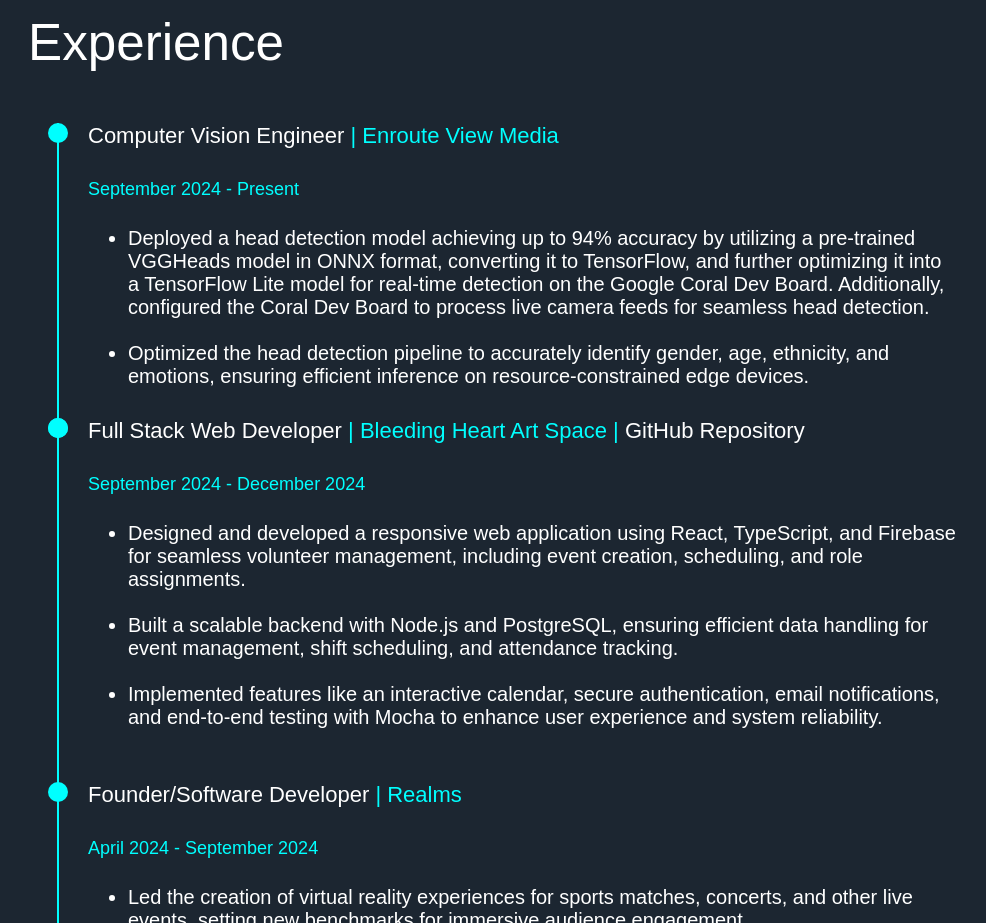
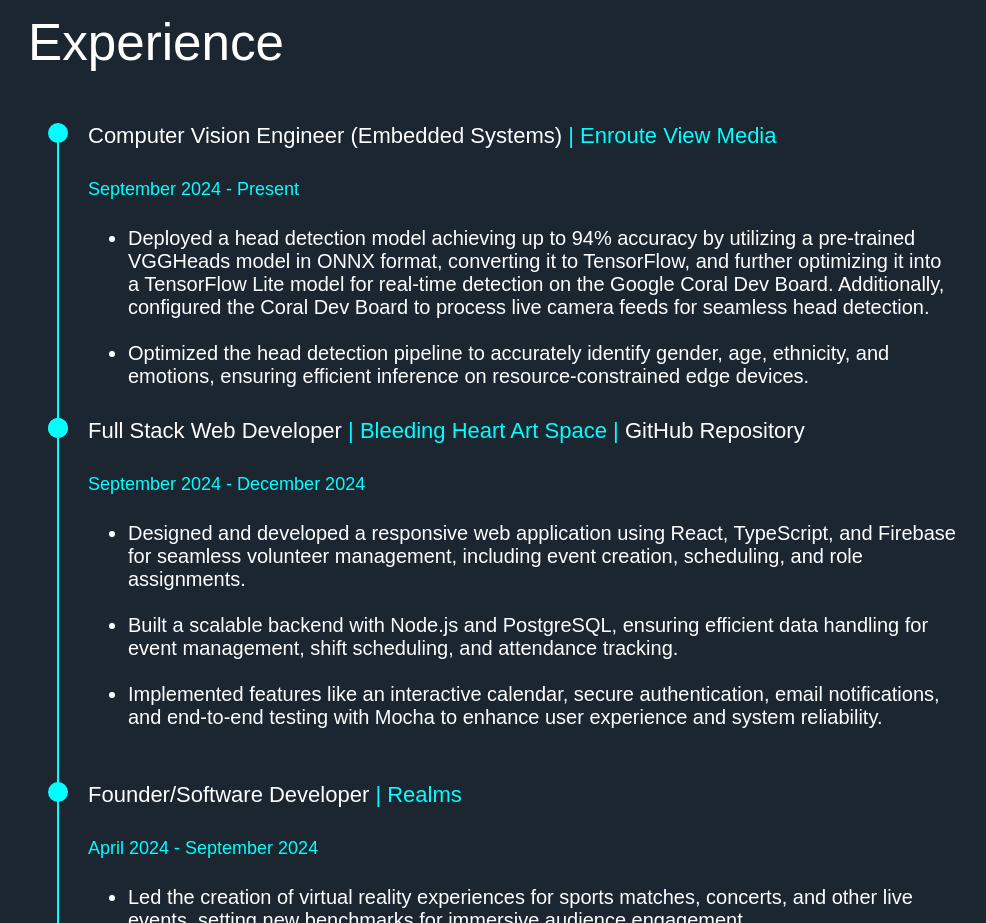
Before and after one commit to RJ-Gajjar/PortfolioWebsite, a plain HTML site: page index.html in a window 1280 px wide. Shown: the part 2060-2983 px from the top of the page, without its empty margins (90-1076 px from the left). Drawn offline with Linux system fonts and the light colour scheme.

Commit message:
Update index.html

```diff
--- a/index.html
+++ b/index.html
@@ -100,7 +100,7 @@
             <div class="timeline-block">
                 <ul class="timeline">
                     <li>
-                        <a>Computer Vision Engineer<span style="color: rgb(0, 255, 255);"> | <a target="_blank" href="https://www.enrouteviewmedia.com/" style="color: rgb(0, 255, 255); text-decoration: none;">Enroute View Media</a></span><br><br><span class="timeline-date" style="color: rgb(0, 255, 255);">September 2024 - Present</span><br><br></a>
+                        <a>Computer Vision Engineer (Embedded Systems)<span style="color: rgb(0, 255, 255);"> | <a target="_blank" href="https://www.enrouteviewmedia.com/" style="color: rgb(0, 255, 255); text-decoration: none;">Enroute View Media</a></span><br><br><span class="timeline-date" style="color: rgb(0, 255, 255);">September 2024 - Present</span><br><br></a>
                         <ul>
                             <li class="adjustable-font">Deployed a head detection model achieving up to 94% accuracy by utilizing a pre-trained VGGHeads model in ONNX format, converting it to TensorFlow, and further optimizing it into a TensorFlow Lite model for real-time detection on the Google Coral Dev Board. Additionally, configured the Coral Dev Board to process live camera feeds for seamless head detection.<br><br></li>
                             <li class="adjustable-font">Optimized the head detection pipeline to accurately identify gender, age, ethnicity, and emotions, ensuring efficient inference on resource-constrained edge devices.</li>
```
